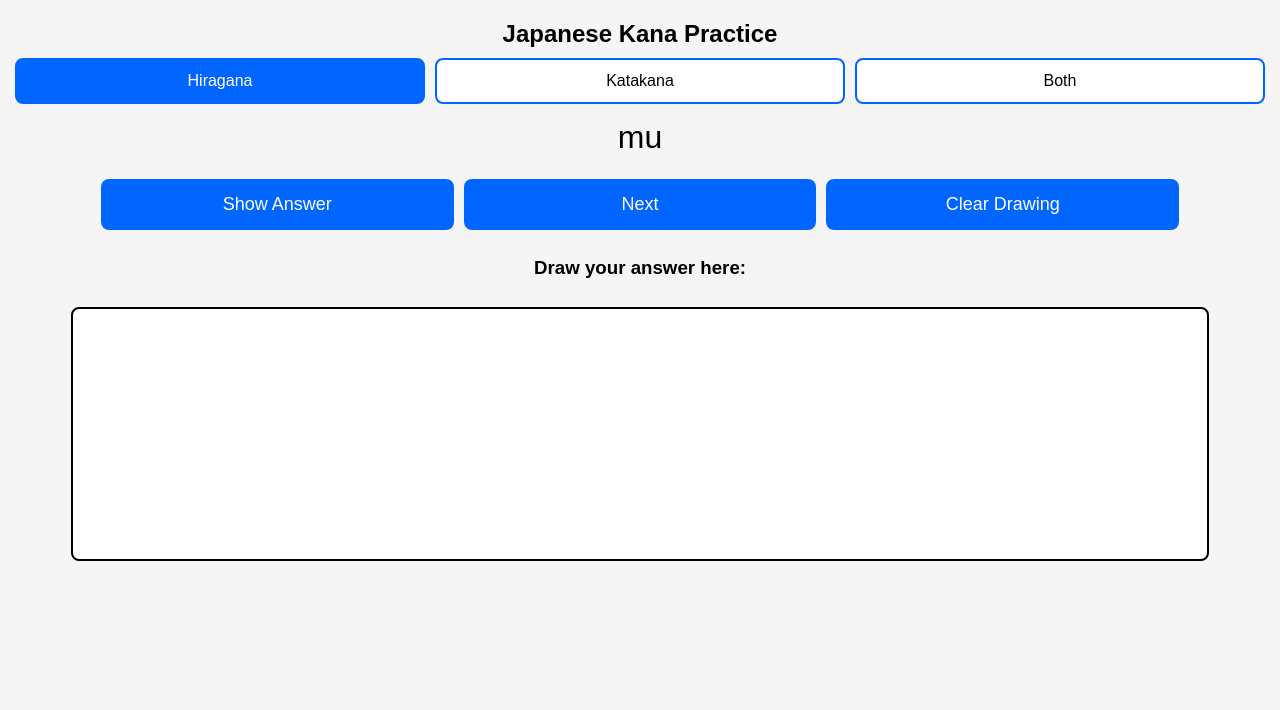
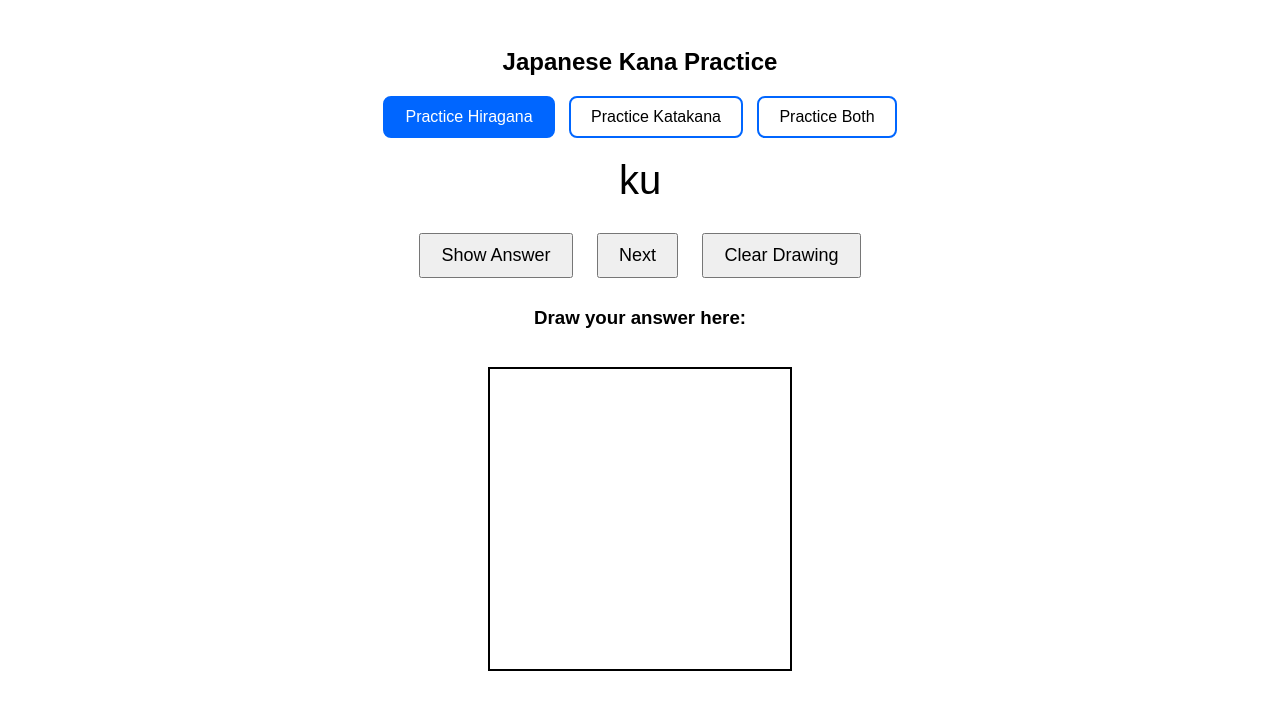
Before and after one commit to sudhirpangeni/Kana, a plain HTML site: page index.html in a window 1280 px wide. Drawn offline with Linux system fonts and the light colour scheme.

Commit message:
Add files via upload

```diff
--- a/index.html
+++ b/index.html
@@ -2,50 +2,16 @@
 <html lang="en">
 <head>
 <meta charset="UTF-8">
-<meta name="viewport" content="width=device-width, initial-scale=1.0, maximum-scale=1.0, user-scalable=no">
-<title>Japanese Kana Practice (Mobile PWA)</title>
-<link rel="manifest" href="manifest.json">
-<script>
-if ("serviceWorker" in navigator) {
-    navigator.serviceWorker.register("service-worker.js");
-}
-</script>
-
+<title>Japanese Kana Practice</title>
 <style>
-/* Mobile-friendly layout */
-body {
-    font-family: Arial, sans-serif;
-    text-align: center;
-    padding: 10px;
-    margin: 0;
-    background: #f5f5f5;
-}
-h2 { font-size: 24px; margin: 10px 0; }
-#tabs { display: flex; justify-content: space-around; margin-bottom: 10px; }
-.tab { flex: 1; padding: 12px; margin: 0 5px; border: 2px solid #0066ff; border-radius: 8px; cursor: pointer; font-size: 16px; background-color: white; }
+body { font-family: Arial, sans-serif; text-align: center; padding: 20px; }
+#tabs { margin-bottom: 20px; }
+.tab { display: inline-block; padding: 10px 20px; margin: 0 5px; border: 2px solid #0066ff; border-radius: 8px; cursor: pointer; }
 .tab.active { background-color: #0066ff; color: white; }
-#question { font-size: 32px; margin: 15px 0; }
-#answer { font-size: 32px; margin: 15px 0; color: green; display: none; }
-button {
-    padding: 15px 20px;
-    font-size: 18px;
-    margin: 8px 5px;
-    width: 28%;
-    border-radius: 8px;
-    border: none;
-    background-color: #0066ff;
-    color: white;
-}
-button:active { background-color: #004bb5; }
-#draw-area {
-    border: 2px solid #000;
-    margin: 10px auto;
-    width: 90%;
-    height: 250px;
-    touch-action: none;
-    background: white;
-    border-radius: 8px;
-}
+#question { font-size: 40px; margin: 20px; }
+#answer { font-size: 40px; margin: 20px; color: green; display: none; }
+button { padding: 10px 20px; font-size: 18px; margin: 10px; }
+#draw-area { border: 2px solid #000; margin: 20px auto; touch-action: none; }
 </style>
 </head>
 <body>
@@ -53,63 +19,36 @@ button:active { background-color: #004bb5; }
 <h2>Japanese Kana Practice</h2>
 
 <div id="tabs">
-    <div class="tab active" onclick="setMode('hiragana')">Hiragana</div>
-    <div class="tab" onclick="setMode('katakana')">Katakana</div>
-    <div class="tab" onclick="setMode('both')">Both</div>
+    <div class="tab active" onclick="setMode('hiragana')">Practice Hiragana</div>
+    <div class="tab" onclick="setMode('katakana')">Practice Katakana</div>
+    <div class="tab" onclick="setMode('both')">Practice Both</div>
 </div>
 
 <div id="question">Press NEXT to start</div>
 <div id="answer"></div>
 
-<div style="display:flex; justify-content:center; flex-wrap:wrap;">
 <button onclick="showAnswer()">Show Answer</button>
 <button onclick="nextQuestion()">Next</button>
 <button onclick="clearCanvas()">Clear Drawing</button>
-</div>
 
 <h3>Draw your answer here:</h3>
-<canvas id="draw-area"></canvas>
+<canvas id="draw-area" width="300" height="300"></canvas>
 
 <script>
-// -----------------------
-// Kana Data
-// -----------------------
 const hiraganaList = [
 ["a","あ"],["i","い"],["u","う"],["e","え"],["o","お"],
-    ["ka","か"],["ki","き"],["ku","く"],["ke","け"],["ko","こ"],
-    ["sa","さ"],["shi","し"],["su","す"],["se","せ"],["so","そ"],
-    ["ta","た"],["chi","ち"],["tsu","つ"],["te","て"],["to","と"],
-    ["na","な"],["ni","に"],["nu","ぬ"],["ne","ね"],["no","の"],
-    ["ha","は"],["hi","ひ"],["fu","ふ"],["he","へ"],["ho","ほ"],
-    ["ma","ま"],["mi","み"],["mu","む"],["me","め"],["mo","も"],
-    ["ya","や"],["yu","ゆ"],["yo","よ"],
-    ["ra","ら"],["ri","り"],["ru","る"],["re","れ"],["ro","ろ"],
-    ["wa","わ"],["wo","を"],["n","ん"]
+["ka","か"],["ki","き"],["ku","く"],["ke","け"],["ko","こ"]
 ];
 
 const katakanaList = [
 ["a","ア"],["i","イ"],["u","ウ"],["e","エ"],["o","オ"],
-    ["ka","カ"],["ki","キ"],["ku","ク"],["ke","ケ"],["ko","コ"],
-    ["sa","サ"],["shi","シ"],["su","ス"],["se","セ"],["so","ソ"],
-    ["ta","タ"],["chi","チ"],["tsu","ツ"],["te","テ"],["to","ト"],
-    ["na","ナ"],["ni","ニ"],["nu","ヌ"],["ne","ネ"],["no","ノ"],
-    ["ha","ハ"],["hi","ヒ"],["fu","フ"],["he","ヘ"],["ho","ホ"],
-    ["ma","マ"],["mi","ミ"],["mu","ム"],["me","メ"],["mo","モ"],
-    ["ya","ヤ"],["yu","ユ"],["yo","ヨ"],
-    ["ra","ラ"],["ri","リ"],["ru","ル"],["re","レ"],["ro","ロ"],
-    ["wa","ワ"],["wo","ヲ"],["n","ン"]
+["ka","カ"],["ki","キ"],["ku","ク"],["ke","ケ"],["ko","コ"]
 ];
 
-// -----------------------
-// Current Mode
-// -----------------------
 let currentMode = 'hiragana';
 let currentPool = hiraganaList.slice();
 let current = null;
 
-// -----------------------
-// Tabs Function
-// -----------------------
 function setMode(mode){
     currentMode = mode;
     document.querySelectorAll('.tab').forEach(tab=>tab.classList.remove('active'));
@@ -124,9 +63,6 @@ function setMode(mode){
     nextQuestion();
 }
 
-// -----------------------
-// Next / Show Answer
-// -----------------------
 function nextQuestion() {
     current = currentPool[Math.floor(Math.random()*currentPool.length)];
     document.getElementById("question").innerText = current[0];
@@ -136,24 +72,28 @@ function nextQuestion() {
 
 function showAnswer() {
     if(!current) return;
+
+    if(currentMode === "both") {
+        let h = hiraganaList.find(x => x[0] === current[0]);
+        let k = katakanaList.find(x => x[0] === current[0]);
+        document.getElementById("answer").innerText =
+            (h ? h[1] : "") + " / " + (k ? k[1] : "");
+    } else {
         document.getElementById("answer").innerText = current[1];
+    }
+
     document.getElementById("answer").style.display = "block";
 }
 
-// -----------------------
-// Drawing Canvas
-// -----------------------
 const canvas = document.getElementById("draw-area");
-canvas.width = canvas.offsetWidth;
-canvas.height = 250;
 const ctx = canvas.getContext("2d");
 let drawing = false;
 
 function startDraw(e){drawing=true; ctx.beginPath(); ctx.moveTo(getX(e),getY(e));}
 function draw(e){if(!drawing)return; ctx.lineWidth=6; ctx.lineCap="round"; ctx.lineTo(getX(e),getY(e)); ctx.stroke();}
 function endDraw(){drawing=false;}
-function getX(e){return (e.touches?e.touches[0].clientX:e.clientX)-canvas.getBoundingClientRect().left;}
-function getY(e){return (e.touches?e.touches[0].clientY:e.clientY)-canvas.getBoundingClientRect().top;}
+function getX(e){return (e.touches?e.touches[0].clientX:e.clientX)-canvas.offsetLeft;}
+function getY(e){return (e.touches?e.touches[0].clientY:e.clientY)-canvas.offsetTop;}
 canvas.addEventListener("mousedown",startDraw);
 canvas.addEventListener("mousemove",draw);
 canvas.addEventListener("mouseup",endDraw);
@@ -161,9 +101,9 @@ canvas.addEventListener("mouseout",endDraw);
 canvas.addEventListener("touchstart",(e)=>{e.preventDefault(); startDraw(e);});
 canvas.addEventListener("touchmove",(e)=>{e.preventDefault(); draw(e);});
 canvas.addEventListener("touchend",endDraw);
+
 function clearCanvas(){ctx.clearRect(0,0,canvas.width,canvas.height);}
 
-// Initialize
 setMode('hiragana');
 </script>
 </body>
```
Also changed, not shown: service-worker.js (+7 -5 lines), manifest.json. Lines whose indentation alone changed are shown as unchanged.
